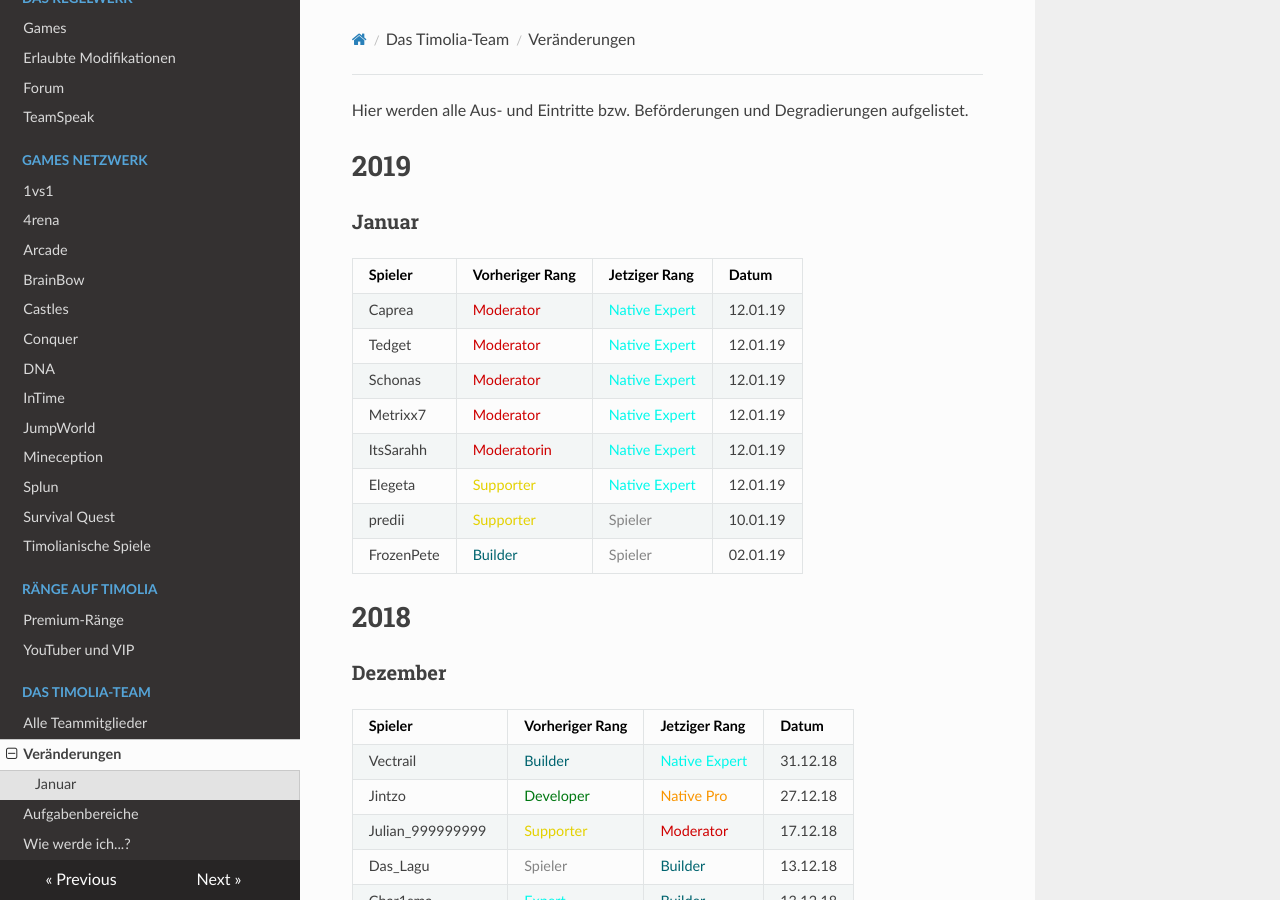
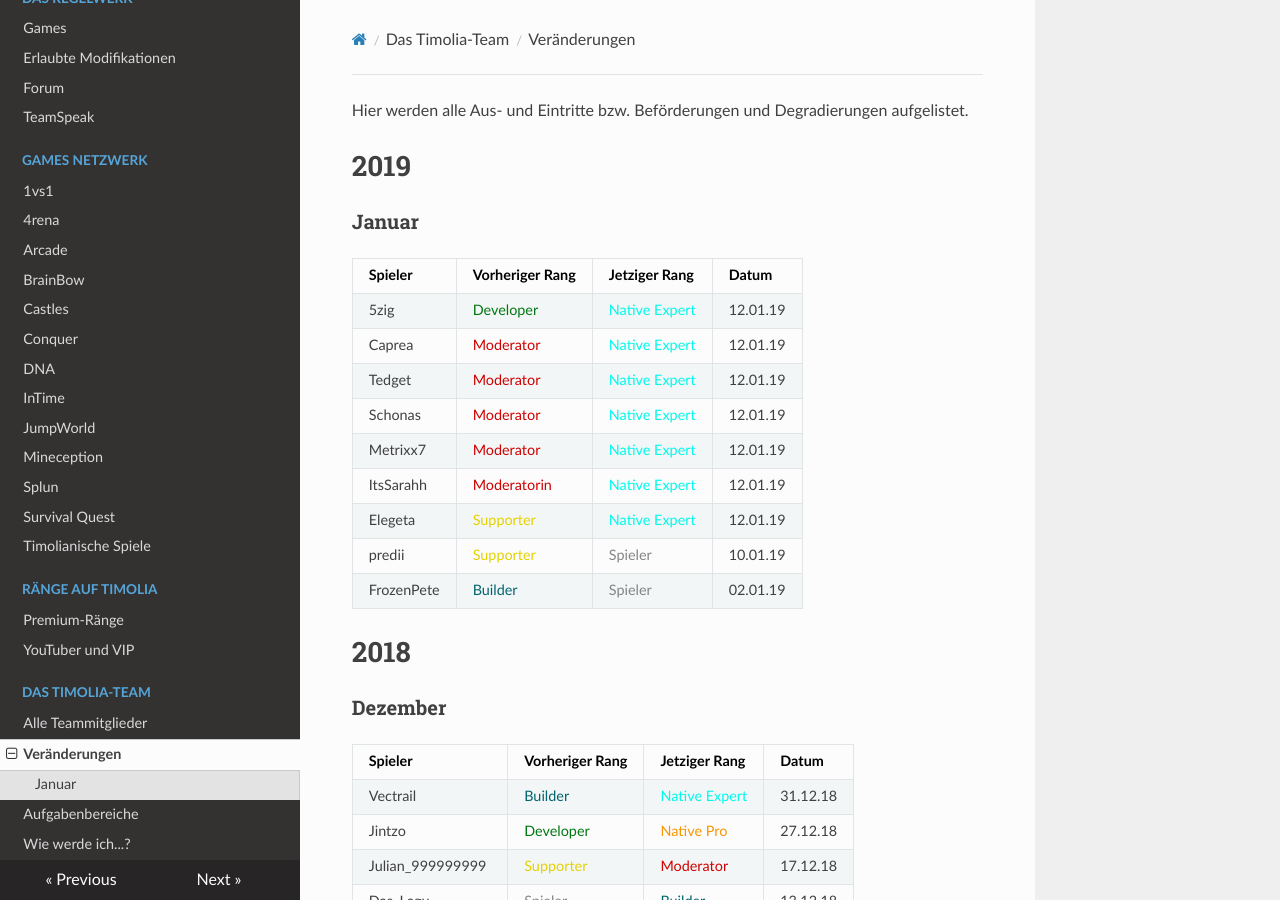
Before and after one commit to TimoliaDE/HowTo, an MkDocs documentation site: the page built from docs/team/changes.md, in a window 1280 px wide and 900 px high. Built offline with MkDocs 1.6.1, drawn with Linux system fonts in a browser that asks for light colours; nearby versions of some CDN libraries; old or Windows-style settings are respelled for this version of MkDocs.

Commit message:
Update changes.md

```diff
--- a/docs/team/changes.md
+++ b/docs/team/changes.md
@@ -5,6 +5,7 @@ Hier werden alle Aus- und Eintritte bzw. Beförderungen und Degradierungen aufge
 ###  <strong>Januar</strong>
 | Spieler | Vorheriger Rang | Jetziger Rang | Datum |
 | ------ | ------ | ------ | ------ |
+| 5zig | <span style="color:#007812">Developer</span> | <span style="color:#00F9EC">Native Expert</span> | 12.01.19 |
 | Caprea | <span style="color:#CF0101">Moderator</span> | <span style="color:#00F9EC">Native Expert</span> | 12.01.19 |
 | Tedget | <span style="color:#CF0101">Moderator</span> | <span style="color:#00F9EC">Native Expert</span> | 12.01.19 |
 | Schonas | <span style="color:#CF0101">Moderator</span> | <span style="color:#00F9EC">Native Expert</span> | 12.01.19 |
```
